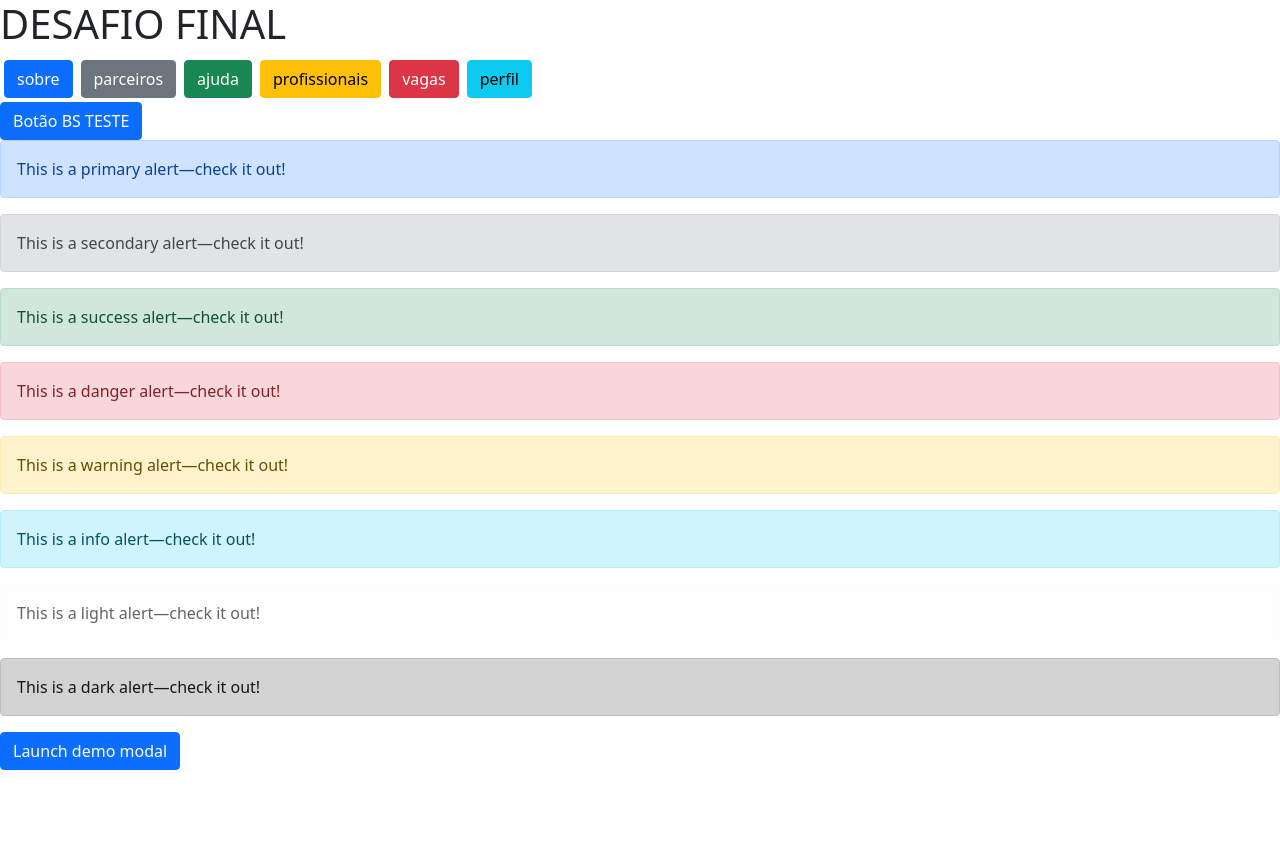
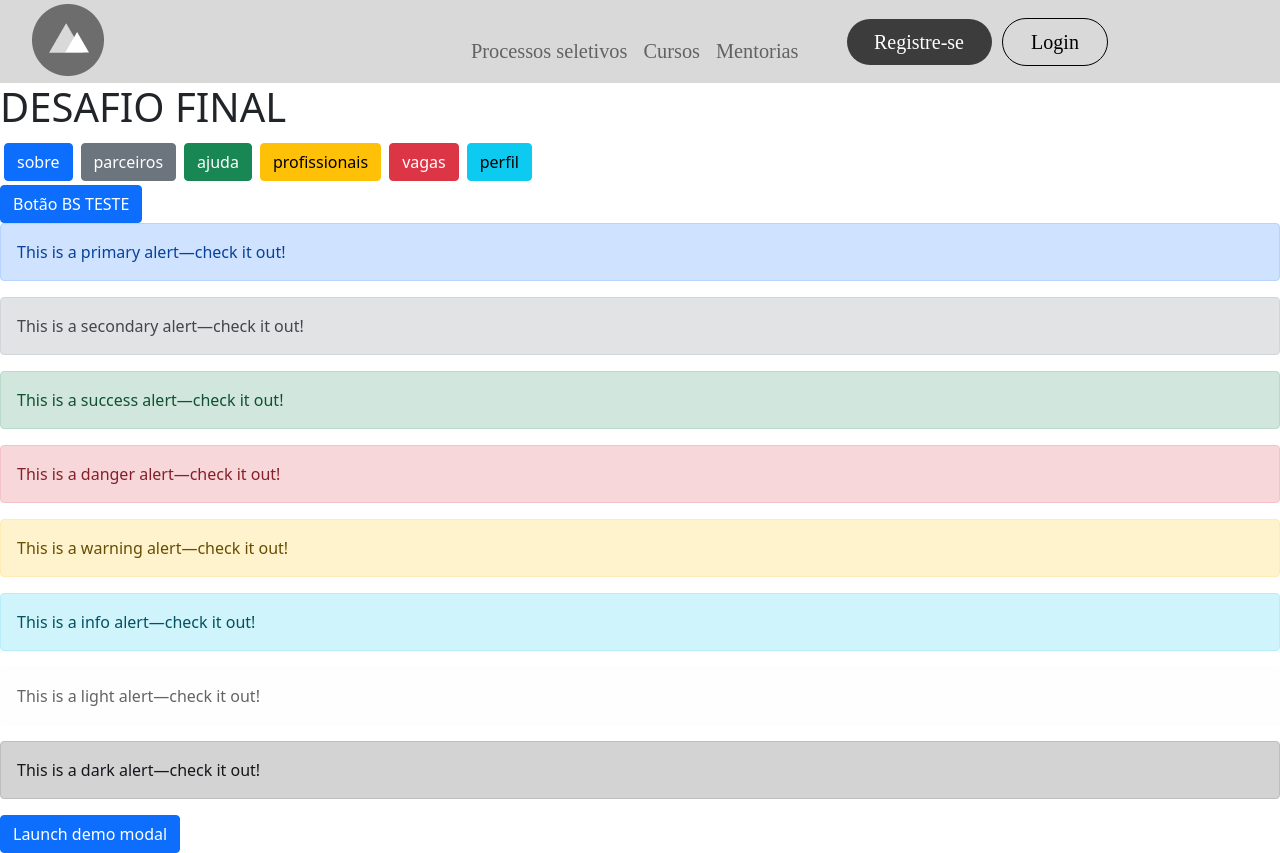
Before and after one commit to FelixMembrive/desafio-final-gama-academy-gr2, a React (Vite) app: page / in a window 1280 px wide. Before the commit the page ends 800 px from the top, so only its background shows below. Built offline with nearby package versions, Linux system fonts and the light colour scheme.

Commit message:
header básico

```diff
--- /dev/null
+++ b/src/componentes/Header/index.tsx
@@ -0,0 +1,56 @@
+import Container from 'react-bootstrap/Container';
+import Row from 'react-bootstrap/Row';
+import Col from 'react-bootstrap/Col';
+import Navbar from 'react-bootstrap/Navbar';
+import Button from 'react-bootstrap/Button'
+import Logo from '../../assets/Logo.png'
+
+import './style.css'
+
+export default function Header() {
+  return (
+    <>
+      <Navbar className='navbar'>
+        <Container className="container1" xxl={2}>
+          <Navbar.Brand href="#">
+            <img
+              src= { Logo }
+              width="30"
+              height="30"
+              className="d-inline-block align-top"
+              alt="Logo"
+            />
+          </Navbar.Brand>
+          <Container className="links" xxl={7}>
+            <ul className="navbar-nav">
+                <li className="nav-item">
+                <a className="nav-link" href="#" role="button" data-bs-toggle="dropdown" aria-expanded="false">
+                    Processos seletivos
+                </a></li>
+                <li className="nav-item">
+                <a className="nav-link" href="#" role="button" data-bs-toggle="dropdown" aria-expanded="false">
+                    Cursos
+                </a></li>
+                <li className="nav-item">
+                <a className="nav-link" href="#" role="button" data-bs-toggle="dropdown" aria-expanded="false">
+                    Mentorias
+                </a></li>
+            </ul>
+          </Container>
+          <Container className="botoesContainer" xxl={3}>
+            <li className="liButton">
+              <Button id="registre" href="#" size="lg">
+                  Registre-se
+              </Button>
+            </li>
+            <li>
+            <Button id="login" href="#" variant="outline" size="lg">
+                Login
+            </Button>
+            </li>
+          </Container>
+        </Container>
+      </Navbar>
+    </>
+  );
+}
--- /dev/null
+++ b/src/componentes/Header/style.css
@@ -0,0 +1,81 @@
+.navbar{
+    background-color: #D9D9D9;
+    display: flex;
+    padding:0px;
+    margin:0px;
+    align-items: flex-end;
+    height: 100%;
+    width: 100%;
+}
+.links{
+    font-family: 'poppins';
+
+    width: 206px;
+    height: 28px;
+
+    font-family: 'Poppins';
+    font-style: normal;
+    font-weight: 500;
+    font-size: 20.3524px;
+    line-height: 31px;
+    color: #000000;
+    padding-left: 617px;
+
+}
+.navbar>.container{
+    padding-left:32px;
+    padding-right:32px;
+    margin: 0px;
+}
+.navbar-nav{
+    padding-left: 617px;
+    padding-right: 17.5px;
+    justify-content: flex-end;
+    flex-direction: row-reverse;
+}
+.botoesContainer{
+    font-family: Poppins;
+    font-size: 14px;
+    font-weight: bold;
+    line-height: 21px;
+    display: contents;
+    list-style: none;
+    padding-left: 0px;
+    margin: 0;
+    padding: 0;
+}
+
+Button{
+    margin: 0;
+    padding: 0;
+    flex-direction: row-reverse;
+}
+.liButton{
+    padding:10.5px;
+}
+#registre{
+    width: 145px;
+    border: none;
+    background-color: #3C3C3C;
+    color: #FFFFFF;
+    border-radius: 66px;
+}
+#login{
+    width: 106px;
+
+    color: #000;
+    border: 1px solid #000000;
+    border-radius: 66px;
+}
+img{
+    position: absolute;
+    width: 72px;
+    height: 72px;
+    top: 4px;
+}
+li{
+    align-items:center;
+}
+a{
+    align-items:center;
+}
--- a/src/pages/Home/index.tsx
+++ b/src/pages/Home/index.tsx
@@ -2,10 +2,12 @@ import Button from "react-bootstrap/Button";
 import ModalBS from "../../componentes/ModalBS";
 import AlertBS from "../../componentes/AlertBS";
 import LinkButton from "../../componentes/LinkButton";
+import Header from "../../componentes/Header"
 
 export default function Home() {
   return (
     <>
+      <Header />
       <h1>DESAFIO FINAL</h1>
       <div>
         <LinkButton to="/sobre" text="sobre" variant="primary" className="m-1"/>
```
Also changed, not shown: src/assets/Logo.png (added).
